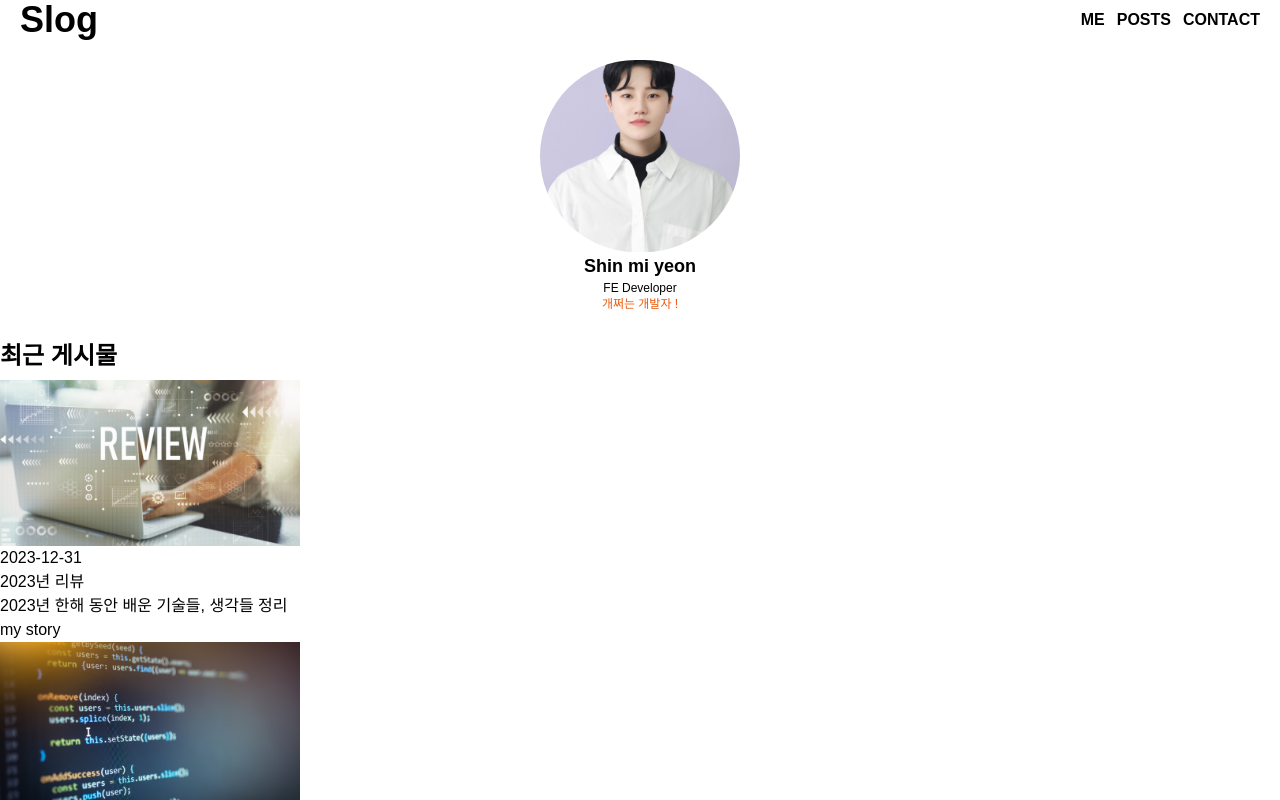
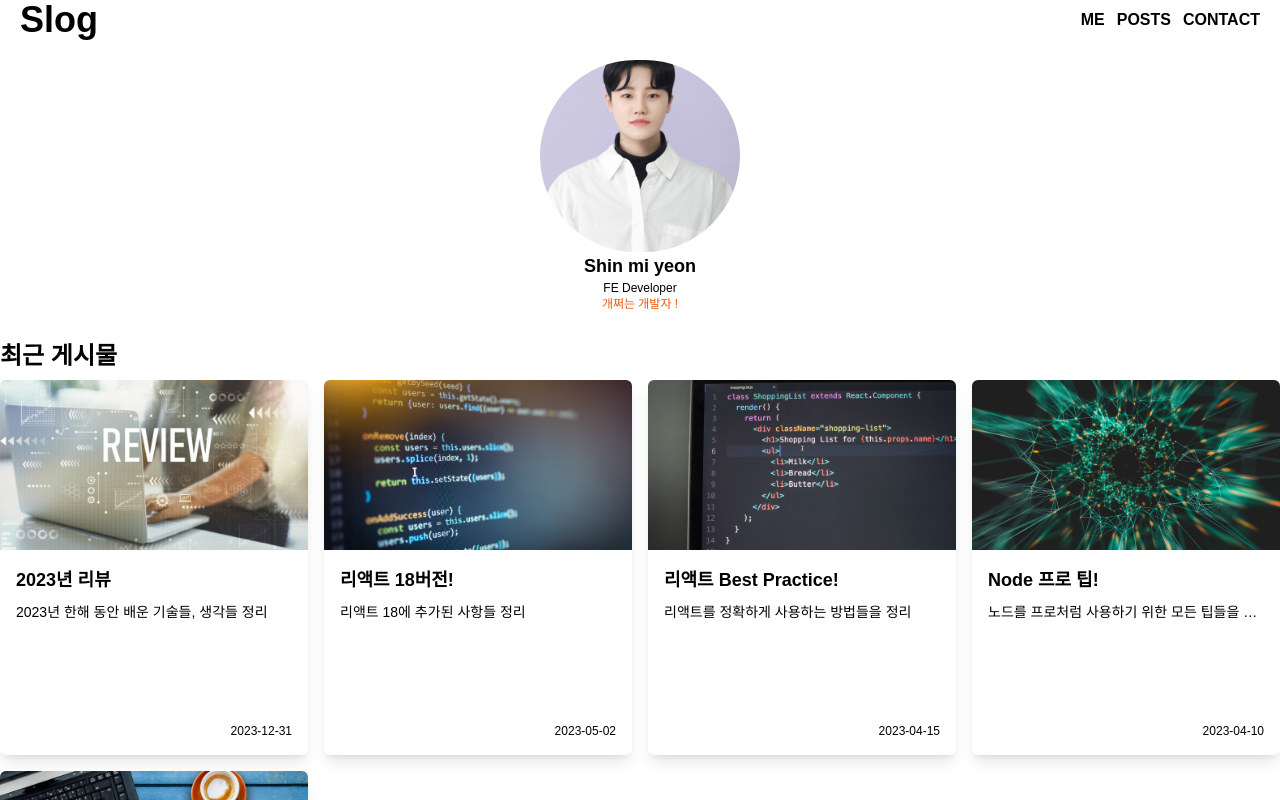
Before and after one commit to smyn95/Slog, a Next.js app: page / in a window 1280 px wide. Shown: the top 800 px of the page. Built offline with nearby package versions, Linux system fonts and the light colour scheme; a web font is replaced by a local one.

Commit message:
게시물 스타일링
- grid 추가

```diff
--- a/src/app/globals.css
+++ b/src/app/globals.css
@@ -18,5 +18,4 @@
 html,
 body {
     height: 100vh;
-    overflow-y: auto;
 }
--- a/src/components/postCard.tsx
+++ b/src/components/postCard.tsx
@@ -8,14 +8,17 @@ type Props = {
 
 export default function PostCard({ post: { title, description, category, date, path } }: Props) {
     return (
-        <Link href={`/posts/${path}`}>
-            <Image src={`/image/posts/${path}.png`} alt={title} width={300} height={200} />
-            <div>
-                <time>{date.toString()}</time>
-                <h3>{title}</h3>
-                <p>{description}</p>
-                <span>{category}</span>
-            </div>
+        <Link href={`/posts/${path}`} className="grid h-full">
+            <article className="flex flex-col overflow-hidden rounded-md shadow-lg">
+                <Image src={`/image/posts/${path}.png`} alt={title} width={300} height={160} className="w-full" />
+                <div className="flex flex-col justify-between h-full p-4">
+                    <div>
+                        <h3 className="pb-2 text-lg font-bold">{title}</h3>
+                        <p className="w-full h-16 text-sm truncate">{description}</p>
+                    </div>
+                    <time className="self-end pt-3 text-xs font-bol">{date.toString()}</time>
+                </div>
+            </article>
         </Link>
     );
 }
--- a/src/components/postsGrid.tsx
+++ b/src/components/postsGrid.tsx
@@ -7,9 +7,9 @@ type Props = {
 
 export default function PostsGrid({ posts }: Props) {
     return (
-        <ul className="grid">
+        <ul className="grid grid-cols-1 gap-4 sm:grid-cols-2 md:grid-cols-3 lg:grid-cols-4">
             {posts.map((post) => (
-                <li key={post.path}>
+                <li key={post.path} className="min-h-card">
                     <PostCard post={post} />
                 </li>
             ))}
--- a/tailwind.config.js
+++ b/tailwind.config.js
@@ -2,7 +2,11 @@
 module.exports = {
     content: ['./src/**/*.{js,ts,jsx,tsx,mdx}'],
     theme: {
-        extend: {}
+        extend: {
+            minHeight: {
+                card: '23.4375rem'
+            }
+        }
     },
     plugins: []
 };
```
